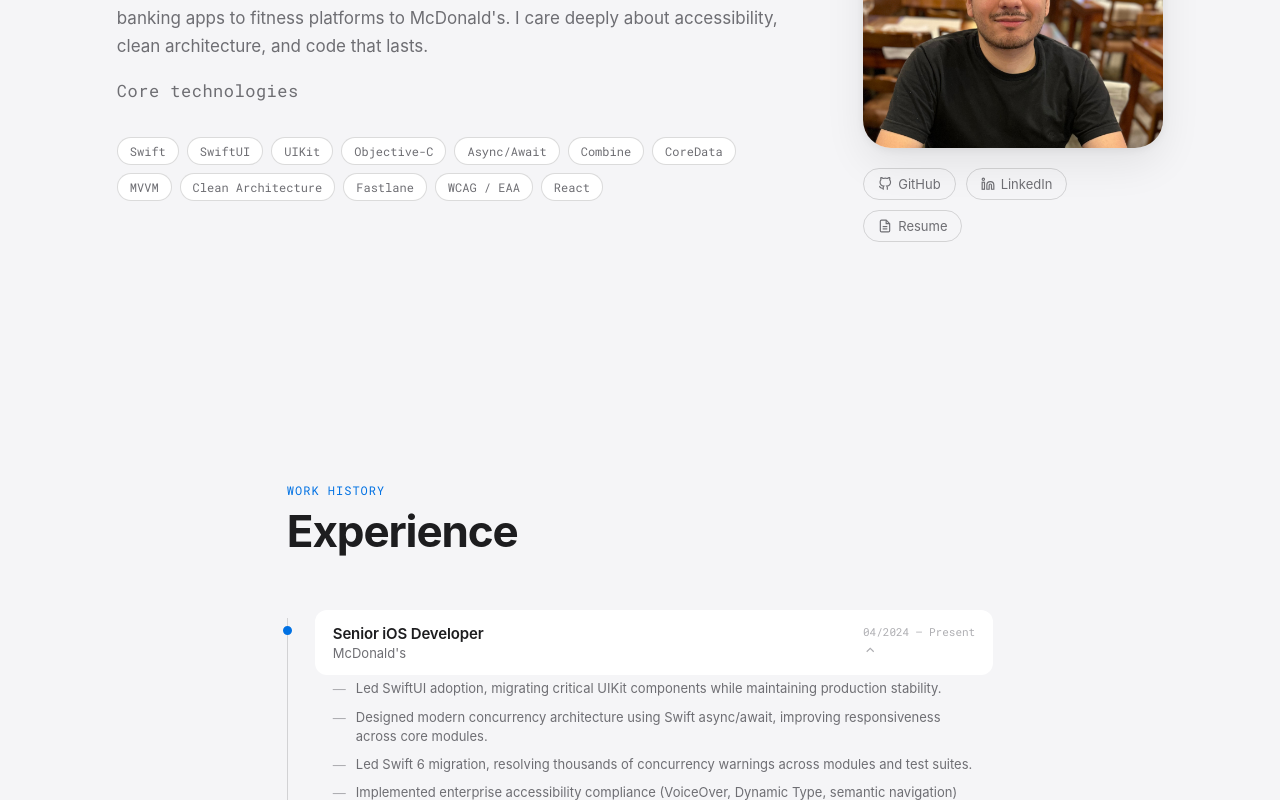
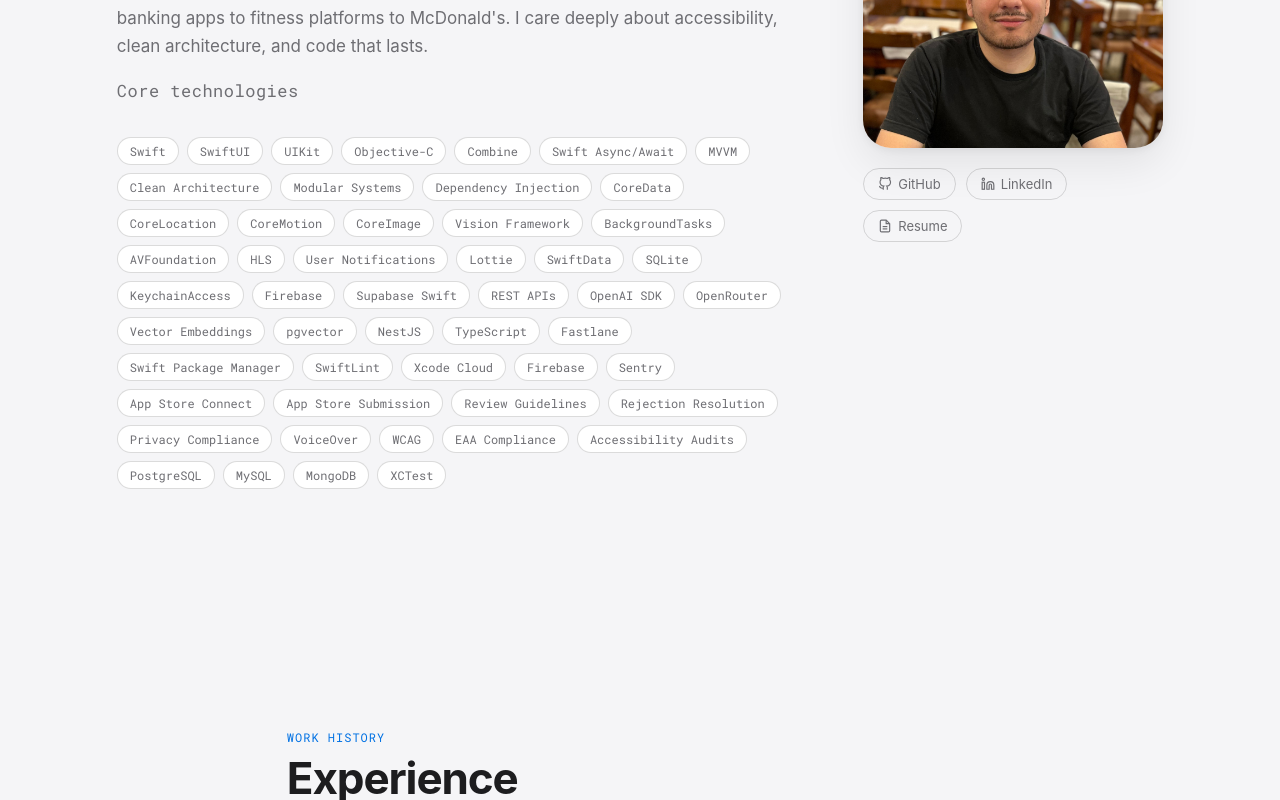
Before and after one commit to AgustinGarciaDev/porfolio, a React (Vite) app: page / in a window 1280 px wide. Shown: the part 1200-2000 px from the top of the page. Built offline with nearby package versions, Linux system fonts and the light colour scheme; a web font is replaced by a local one.

Commit message:
Update projects

```diff
--- a/src/Components/About.jsx
+++ b/src/Components/About.jsx
@@ -1,7 +1,55 @@
 const SKILLS = [
-  "Swift", "SwiftUI", "UIKit", "Objective-C", "Async/Await",
-  "Combine", "CoreData", "MVVM", "Clean Architecture",
-  "Fastlane", "WCAG / EAA", "React",
+  "Swift",
+  "SwiftUI",
+  "UIKit",
+  "Objective-C",
+  "Combine",
+  "Swift Async/Await",
+  "MVVM",
+  "Clean Architecture",
+  "Modular Systems",
+  "Dependency Injection",
+  "CoreData",
+  "CoreLocation",
+  "CoreMotion",
+  "CoreImage",
+  "Vision Framework",
+  "BackgroundTasks",
+  "AVFoundation",
+  "HLS",
+  "User Notifications",
+  "Lottie",
+  "SwiftData",
+  "SQLite",
+  "KeychainAccess",
+  "Firebase",
+  "Supabase Swift",
+  "REST APIs",
+  "OpenAI SDK",
+  "OpenRouter",
+  "Vector Embeddings",
+  "pgvector",
+  "NestJS",
+  "TypeScript",
+  "Fastlane",
+  "Swift Package Manager",
+  "SwiftLint",
+  "Xcode Cloud",
+  "Firebase",
+  "Sentry",
+  "App Store Connect",
+  "App Store Submission",
+  "Review Guidelines",
+  "Rejection Resolution",
+  "Privacy Compliance",
+  "VoiceOver",
+  "WCAG",
+  "EAA Compliance",
+  "Accessibility Audits",
+  "PostgreSQL",
+  "MySQL",
+  "MongoDB",
+  "XCTest",
 ];
 
 const About = () => (
--- a/src/Components/Projects.jsx
+++ b/src/Components/Projects.jsx
@@ -3,7 +3,7 @@ const FEATURED = [
     title: "McDonald's — iOS App",
     desc: "Enterprise-scale iOS app for McDonald's. Led Swift 6 migration, SwiftUI modernization, and enterprise accessibility compliance across revenue-critical flows.",
     stack: ["Swift", "SwiftUI", "Async/Await", "Accessibility", "VoiceOver", "Dynamic Type"],
-    link: null,
+    link: "https://apps.apple.com/ar/app/mcdonalds-ofertas-y-delivery/id1114009187",
     images: ["/assets/mc1.webp", "/assets/mc2.webp", "/assets/mc3.webp"],
   },
   {
@@ -17,28 +17,28 @@ const FEATURED = [
     title: "Sweat Sonic — Fitness App",
     desc: "Migrated 30+ screens from UIKit to SwiftUI. Built a high-performance caching system improving performance by ~60%, and a media pipeline with AVPlayer + HLS streaming.",
     stack: ["Swift", "SwiftUI", "AVPlayer", "HLS", "CoreData", "Fastlane", "CI/CD"],
-    link: null,
+    link: "https://apps.apple.com/us/app/sweatsonic/id6471346443",
     images: ["/assets/sweat_sonic_one.webp", "/assets/sweat_sonic_two.webp", "/assets/sweat_sonic_three.webp"],
   },
   {
     title: "Reparanet — Crisis Recovery",
     desc: "Reduced crash rate from ~90% to 0% in under 30 days. Architected background geolocation with automated push notifications, autonomous background processing, and full UI modernization (UIKit → SwiftUI).",
     stack: ["Swift", "SwiftUI", "CoreLocation", "BackgroundTasks", "MVVM", "Clean Architecture"],
-    link: null,
+    link: "https://apps.apple.com/us/app/reparanet/id6654902726",
     images: ["/assets/reparanet_one.webp", "/assets/reparanet_two.webp", "/assets/reparanet_three.webp"],
   },
   {
     title: "Naranja X — Banking App",
     desc: "Banking interfaces for one of Argentina's leading fintech apps. Architected VIPER modules, implemented comprehensive testing (unit, integration, UI snapshot), and modernized legacy MVP → MVVM flows.",
     stack: ["Swift", "UIKit", "VIPER", "MVVM", "XCTest", "Bitrise", "CocoaPods"],
-    link: null,
+    link: "https://apps.apple.com/ar/app/naranja-x-billetera-virtual/id1452691757",
     images: ["/assets/naranja_one.webp", "/assets/naranja_two.webp", "/assets/naranja_three.webp"],
   },
   {
     title: "Roly — M-Commerce",
     desc: "European promotional textile brand app. Full catalog browsing, color and size selectors, and wholesale order placement. Built for speed and scale.",
     stack: ["Swift", "UIKit", "Firebase", "SQLite", "MVVM"],
-    link: null,
+    link: "https://apps.apple.com/us/app/roly-m-commerce/id1100636934",
     images: ["/assets/roly_one.webp", "/assets/roly_two.webp", "/assets/roly_three.webp"],
   },
 ];
```
